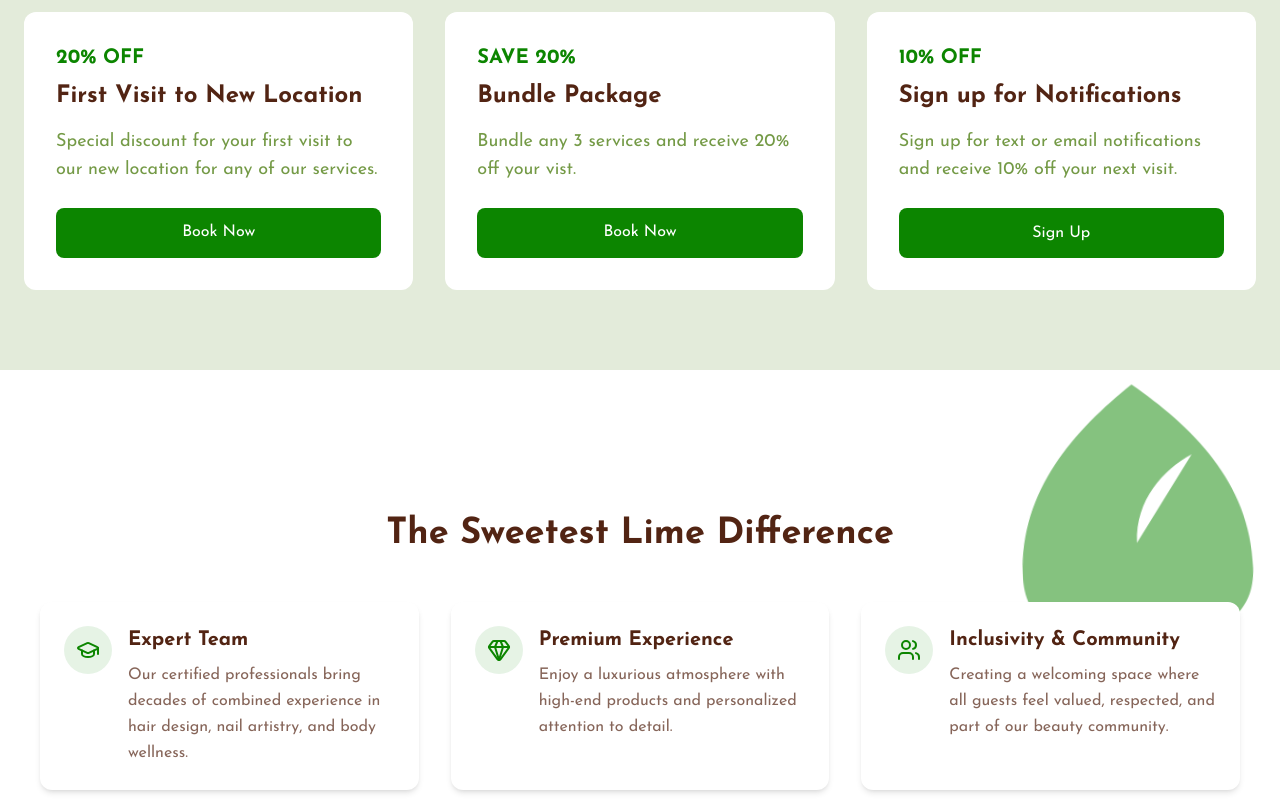
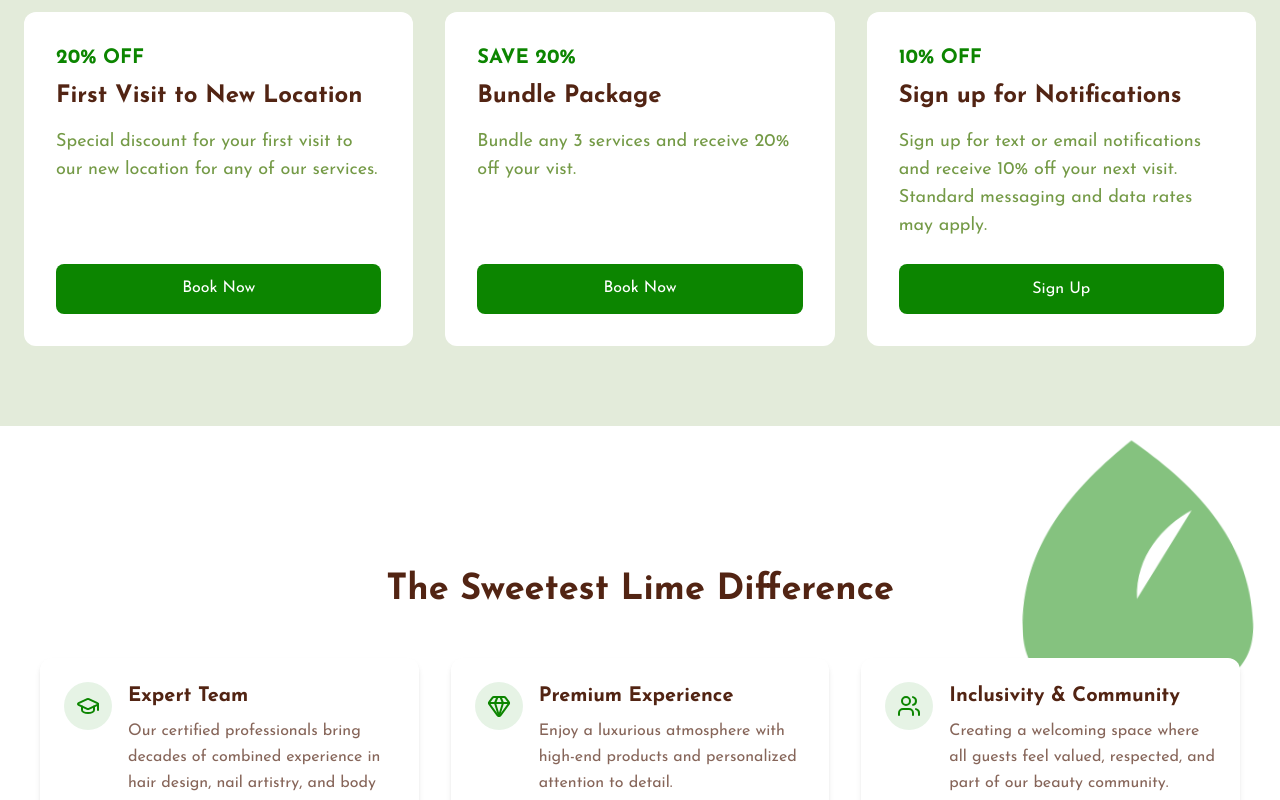
Before and after one commit to jdotglove/the-sweetest-lime-web, a Nuxt app: page / in a window 1280 px wide. Shown: the part 1440-2240 px from the top of the page. Built offline with nearby package versions, Linux system fonts and the light colour scheme.

Commit message:
TSL-09: update messaging language

```diff
--- a/pages/index.vue
+++ b/pages/index.vue
@@ -348,7 +348,8 @@ useSeo({
                 <label class="block text-sm font-medium text-[#522413] mb-1">Phone (optional)</label>
                 <p class="text-xs">
                   By providing your phone number, you agree to receive automated promotional and informational messages
-                  from The Sweetest Lime Salon Spa. Message and data rates may apply. Reply &quot;STOP&quot; to
+                  from The Sweetest Lime Salon Spa. Standard messaging and data rates may apply. Reply &quot;STOP&quot;
+                  to
                   unsubscribe at any time.
                 </p>
                 <input v-model="formData.phone" type="tel"
@@ -597,7 +598,7 @@ useSeo({
 
         <div class="flex gap-4 justify-center">
           <a href="https://sweet-lime-salon.square.site/" target="_blank"
-            class="bg-accent text-white px-8 py-4 rounded-full hover:bg-dark-green transition-all duration-300">
+            class="bg-accent text-white content-center px-8 py-4 rounded-full hover:bg-dark-green transition-all duration-300">
             Book Online
           </a>
           <a href="mailto:makayah1@gmail.com"
@@ -674,7 +675,7 @@ export default {
           id: 3,
           discount: '10% OFF',
           name: 'Sign up for Notifications',
-          description: 'Sign up for text or email notifications and receive 10% off your next visit.'
+          description: 'Sign up for text or email notifications and receive 10% off your next visit. Standard messaging and data rates may apply.'
         }
       ],
       reasons: [
```
